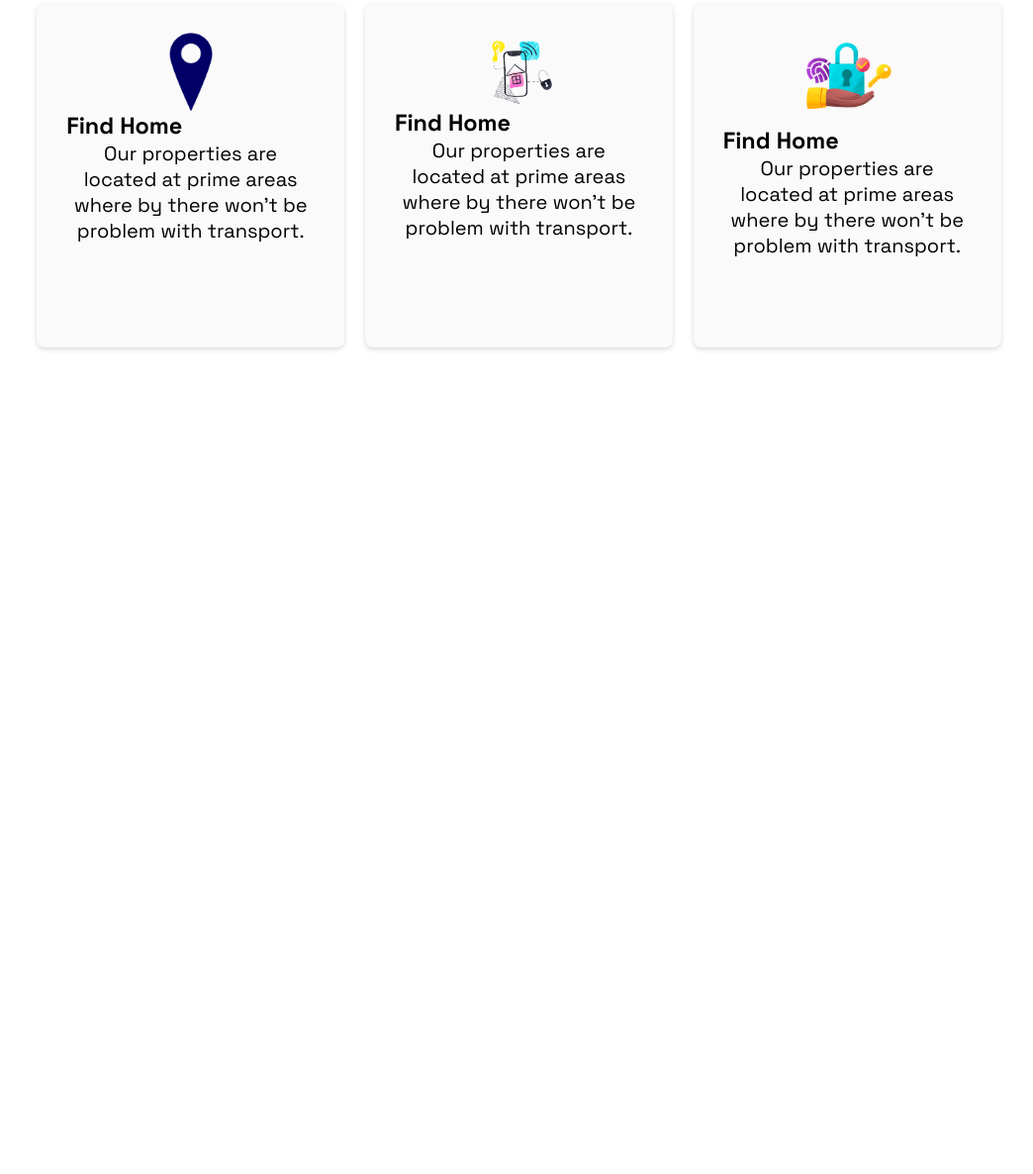
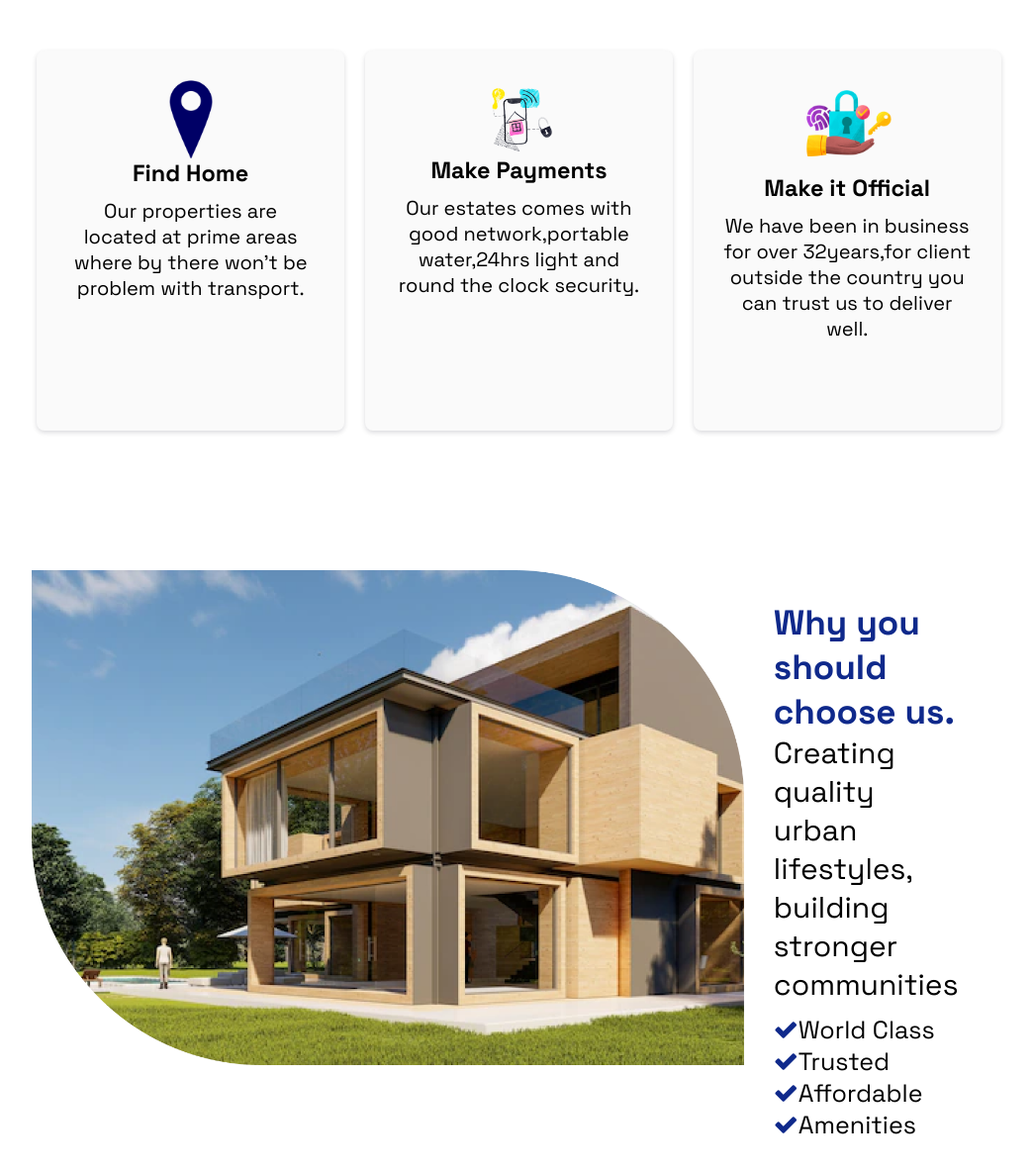
Before and after one commit to adamswonder/Vallie-s-Estate, a plain HTML site: page index.html in a window 1280 px wide. Shown: the part 1155-2341 px from the top of the page at 99% size, without its empty margins (122-1166 px from the left). Before the commit the page ends 1596 px from the top, so only its background shows below. Drawn offline with Linux system fonts and the light colour scheme.

Commit message:
why choose us on new branch

```diff
--- a/assets/style.css
+++ b/assets/style.css
@@ -1,3 +1,7 @@
+/* Font imports from google fonts */
+@import url('https://fonts.googleapis.com/css2?family=Space+Grotesk:wght@400;700&display=swap');
+@import url('https://fonts.googleapis.com/css2?family=Oleo+Script&family=Space+Grotesk:wght@400;700&display=swap');
+
 * {
     margin: 0;
     padding: 0;
@@ -162,12 +166,12 @@ input[type=checkbox]{
       line-height: 1.3;
       padding: 40px 20px 0 20px;
       color: #0F298B;
-      align-content: center;
+
     }
     .header p{
     font-size: x-large;
     color: black;
-    font-weight: 400;
+    font-weight: 200px
     }
 
 
@@ -200,7 +204,7 @@ input[type=checkbox]{
       margin-top: 2%;
       margin-bottom: 2%;
     }
-    .h3 {
+    .card h3 {
       text-transform: camelcase;
       margin-bottom: 10px;
       text-align: center;
@@ -214,9 +218,3 @@ input[type=checkbox]{
     background: #fafafa;
     color: black;
   }
-  /* .card-main .img {
-    display: block;
-    margin-left: auto;
-    margin-right: auto;
-    width: 20%;
-  } */
--- a/index.html
+++ b/index.html
@@ -8,10 +8,7 @@
     <title>Vallie's Estate</title>
     <link rel="stylesheet" type="text/css" href="assets/style.css">
     <script src="https://kit.fontawesome.com/ab0b789e10.js" crossorigin="anonymous"></script>
-    <style>
-        @import url('https://fonts.googleapis.com/css2?family=Space+Grotesk:wght@400;700&display=swap');
-        @import url('https://fonts.googleapis.com/css2?family=Oleo+Script&family=Space+Grotesk:wght@400;700&display=swap');
-    </style>
+    <link rel="stylesheet" href="https://cdnjs.cloudflare.com/ajax/libs/font-awesome/4.7.0/css/font-awesome.min.css">
 </head>
 
 <body>
@@ -47,6 +44,8 @@
         </div>
     </div>
     <div class="container"> </div>
+    <!-- Our Products -->
+    <h2 style="padding-left: 15%; color:#0F298B;font-size: 190%;">Our Products</h2>
     <div class="container1">
         <header class="header">
             <h1>How it Works.</h1>
@@ -62,20 +61,39 @@
             </div>
             <div class="card card-main">
                 <img class="imgs" src="/assets/img/Smart house.png" alt="Nature">
-                <h3>Find Home</h3>
+                <h3>Make Payments</h3>
                 <p>
-                    Our properties are located at prime areas where by there won't be problem with transport.
+                    Our estates comes with good network,portable water,24hrs light and round the clock security.
                 </p>
             </div>
             <div class="card card-main">
                 <img class="imgs" src="/assets/img/Secure data protection with fingerprint and lock.png" alt="Nature">
-                <h3>Find Home</h3>
+                <h3>Make it Official</h3>
                 <p>
-                    Our properties are located at prime areas where by there won't be problem with transport.
+                    We have been in business for over 32years,for client outside the country you can trust us to deliver well.
                 </p>
             </div>
         </div>
     </div>
+    <!-- Why Choose Us -->
+    <div class="container">
+        <div class="img" style="display: flex;height: 500px;width:auto">
+            <img src="./assets/img/image 2.png" alt="">
+        </div>
+        <div class="heading">
+            <h3 style="color: #0F298B;">Why you should choose us.</h3>
+            <h3 id="heading3">Creating quality urban lifestyles, building stronger communities</h3>
+            <div class="check-box" style="padding-top: 10px;color:black; font-size: 25px;">
+                <li><i class="fa fa-check" style="color: #0F298B; display:list"></i>World Class</li>
+                <li><i class="fa fa-check" style="color: #0F298B; display:list"></i>Trusted</li>
+                <li><i class="fa fa-check" style="color: #0F298B; display:list"></i>Affordable</li>
+                <li><i class="fa fa-check" style="color: #0F298B; display:list"></i>Amenities</li>
+            </div>
+        </div>
+    </div>
+    <div class="container">
+
+    </div>
 </body>
 
 </html>
```
